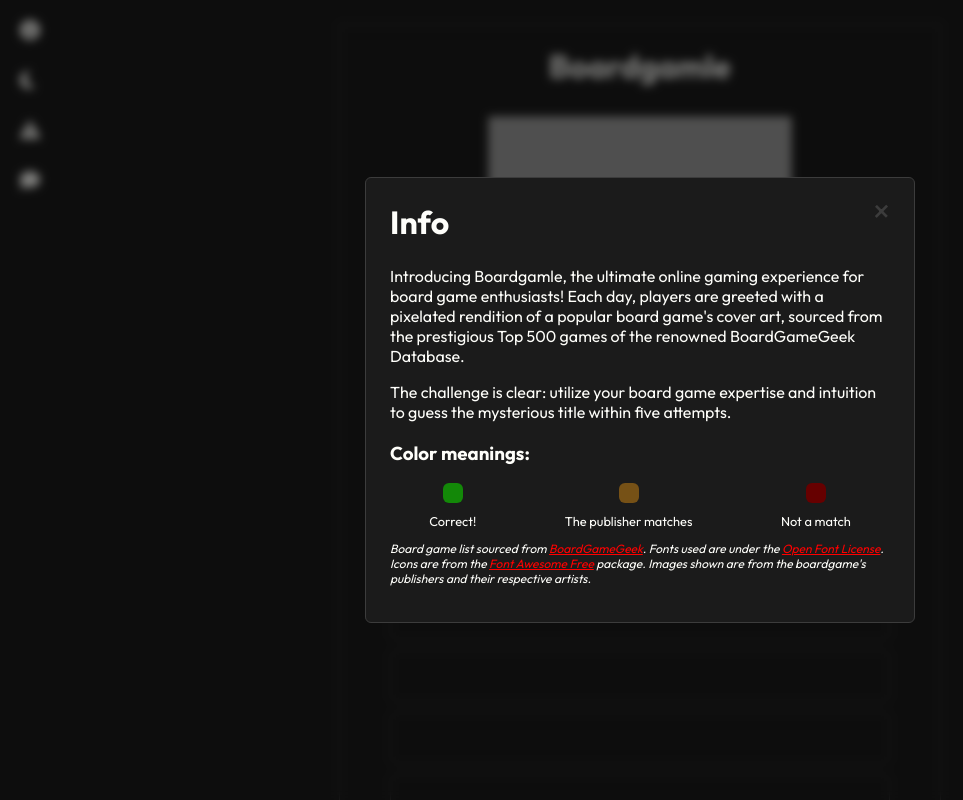
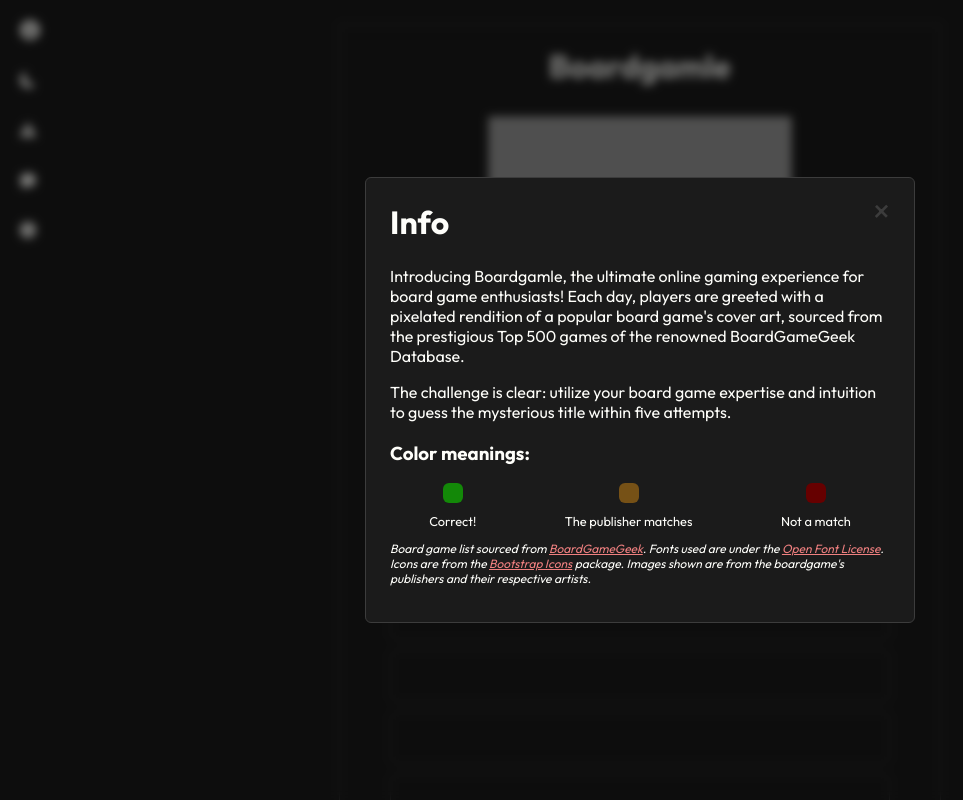
Before and after one commit to Gobli989/boardgamle, a React (Vite) app: page / in a window 1280 px wide. Both pictures are taken after a click on the button "Info". Shown: the top 800 px of the page, without its empty margins (0-963 px from the left). Built offline with nearby package versions, Linux system fonts and the light colour scheme.

Commit message:
Added changelog to toolbar and fixed saving

```diff
--- a/src/App.tsx
+++ b/src/App.tsx
@@ -11,7 +11,8 @@ import { Guesses } from "./components/game/guesses/Guesses";
 import { renderCanvas } from "./utils/CanvasManager";
 import BugReportOverlay from "./components/bug_report_overlay/BugReportOverlay";
 import FeedbackOverlay from "./components/feedback_overlay/FeedbackOverlay";
-import { getDayData, loadLocalData, saveLocalData, setDayData } from "./utils/DataManager";
+import { CURRENT_VERSION, getDayData, loadLocalData, saveLocalData, setDayData } from "./utils/DataManager";
+import ChangelogOverlay from "./components/changelogoverlay/ChangelogOverlay";
 
 export default function App() {
 
@@ -56,12 +57,18 @@ export default function App() {
       selectTodaysGame(games).then((game) => {
         const _localData = loadLocalData();
         const _guesses = getDayData(new Date(), _localData)?.guesses || [];
+        const _showChangelog = _localData.lastCheckedVersion < CURRENT_VERSION;
+        _localData.lastCheckedVersion = CURRENT_VERSION;
 
         setLocalGameData({
           ...localGameData,
           localData: _localData,
           games: games,
           correctGame: game,
+          overlayShown: {
+            ...localGameData.overlayShown,
+            changelog: _showChangelog,
+          },
           guesses: new Array(5).fill(null).map((_, i) => {
             if (_guesses.length > i) {
               return games.find(g => g.id === _guesses[i]) || null;
@@ -69,6 +76,8 @@ export default function App() {
             return null;
           }),
         });
+
+        saveLocalData(_localData);
       });
 
     });
@@ -96,6 +105,16 @@ export default function App() {
 
       {/* Found correct game effect */}
       <CorrectGameEffect play={shouldPlayCorrectGameEffect} setPlay={setShouldPlayCorrectGameEffect} />
+
+      <ChangelogOverlay shown={localGameData.overlayShown.changelog} setShown={() => {
+        setLocalGameData({
+          ...localGameData,
+          overlayShown: {
+            ...localGameData.overlayShown,
+            changelog: !localGameData.overlayShown.changelog
+          }
+        })
+      }} />
 
       {/* INFO overlay */}
       <InfoOverlay
--- a/src/components/Overlay.css
+++ b/src/components/Overlay.css
@@ -32,6 +32,10 @@
 
     width: min(500px, calc(100% - 48px));
     padding: 24px;
+
+    max-height: 80%;
+    overflow-y: auto;
+    scrollbar-width: thin;
 }
 
 .overlay-container h1 {
--- /dev/null
+++ b/src/components/changelogoverlay/ChangelogOverlay.tsx
@@ -0,0 +1,32 @@
+import { UPDATE_LIST } from "../../UpdateList";
+import Overlay from "../Overlay";
+
+export default function ChangelogOverlay(props: {
+    shown: boolean;
+    setShown: () => void;
+}) {
+    return (
+        <Overlay shown={props.shown}>
+            <div className="overlay-container">
+                <span className="overlay-container-x" onClick={props.setShown}>
+                    &times;
+                </span>
+                <h1>Changelog</h1>
+
+                {/* Changelog */}
+
+                {UPDATE_LIST.map((update, index) => {
+                    return <>
+                        <h3 key={'update-ul-title-' + index}>Update {update.version}</h3>
+                        <ul key={'update-ul-' + index}>
+                            {update.changes.map((changes, index) => {
+                                return <li key={'update-li-' + index}>{changes}</li>
+                            })}
+                        </ul>
+                    </>;
+                })}
+
+            </div>
+        </Overlay>
+    );
+}
--- a/src/components/infooverlay/InfoOverlay.tsx
+++ b/src/components/infooverlay/InfoOverlay.tsx
@@ -51,7 +51,7 @@ export default function InfoOverlay(props: {
         <p className="info-small">
           Board game list sourced from <a href="https://boardgamegeek.com/">BoardGameGeek</a>.
           Fonts used are under the <a href="https://openfontlicense.org">Open Font License</a>.
-          Icons are from the <a href="https://fontawesome.com/">Font Awesome Free</a> package.
+          Icons are from the <a href="https://getbootstrap.com/">Bootstrap Icons</a> package.
           Images shown are from the boardgame's publishers and their respective artists.
         </p>
 
--- a/src/components/toolbar/Toolbar.css
+++ b/src/components/toolbar/Toolbar.css
@@ -5,7 +5,12 @@
 
     display: flex;
     flex-direction: column;
+    flex-wrap: wrap;
     gap: 10px;
+}
+
+.outside > * {
+    flex: 1 0 45%;
 }
 
 .outside-btn {
@@ -69,7 +74,7 @@
         margin-right: 10px;
     }
 
-    .outside-btn:last-child {
+    /* .outside-btn:last-child {
         flex-direction: row-reverse;
-    }
+    } */
 }
--- a/src/components/toolbar/Toolbar.tsx
+++ b/src/components/toolbar/Toolbar.tsx
@@ -35,9 +35,8 @@ export function Toolbar(props: {
                     }
                 });
             }} style={{ display: 'none' }}>
-                <svg xmlns="http://www.w3.org/2000/svg" viewBox="0 0 448 512" className='outside-btn-icon'>
-                    {/* <!--! Font Awesome Pro 6.4.2 by @fontawesome - https://fontawesome.com License - https://fontawesome.com/license (Commercial License) Copyright 2023 Fonticons, Inc. --> */}
-                    <path style={{ fill: 'var(--text)' }} d="M96 32V64H48C21.5 64 0 85.5 0 112v48H448V112c0-26.5-21.5-48-48-48H352V32c0-17.7-14.3-32-32-32s-32 14.3-32 32V64H160V32c0-17.7-14.3-32-32-32S96 14.3 96 32zM448 192H0V464c0 26.5 21.5 48 48 48H400c26.5 0 48-21.5 48-48V192z" />
+                <svg xmlns="http://www.w3.org/2000/svg" width="16" height="16" fill="currentColor" className="bi bi-info-circle-fill outside-btn-icon" viewBox="0 0 16 16">
+                    <path d="M8 16A8 8 0 1 0 8 0a8 8 0 0 0 0 16m.93-9.412-1 4.705c-.07.34.029.533.304.533.194 0 .487-.07.686-.246l-.088.416c-.287.346-.92.598-1.465.598-.703 0-1.002-.422-.808-1.319l.738-3.468c.064-.293.006-.399-.287-.47l-.451-.081.082-.381 2.29-.287zM8 5.5a1 1 0 1 1 0-2 1 1 0 0 1 0 2" />
                 </svg>
                 <span className="outside-btn-label">Calendar</span>
             </button>
@@ -53,28 +52,12 @@ export function Toolbar(props: {
                 }}
             >
                 {props.localGameData.darkMode ? (
-                    <svg
-                        xmlns="http://www.w3.org/2000/svg"
-                        viewBox="0 0 512 512"
-                        className="outside-btn-icon"
-                    >
-                        {/*<!--! Font Awesome Pro 6.4.2 by @fontawesome - https://fontawesome.com License - https://fontawesome.com/license (Commercial License) Copyright 2023 Fonticons, Inc. -->*/}
-                        <path
-                            style={{ fill: "var(--text)" }}
-                            d="M361.5 1.2c5 2.1 8.6 6.6 9.6 11.9L391 121l107.9 19.8c5.3 1 9.8 4.6 11.9 9.6s1.5 10.7-1.6 15.2L446.9 256l62.3 90.3c3.1 4.5 3.7 10.2 1.6 15.2s-6.6 8.6-11.9 9.6L391 391 371.1 498.9c-1 5.3-4.6 9.8-9.6 11.9s-10.7 1.5-15.2-1.6L256 446.9l-90.3 62.3c-4.5 3.1-10.2 3.7-15.2 1.6s-8.6-6.6-9.6-11.9L121 391 13.1 371.1c-5.3-1-9.8-4.6-11.9-9.6s-1.5-10.7 1.6-15.2L65.1 256 2.8 165.7c-3.1-4.5-3.7-10.2-1.6-15.2s6.6-8.6 11.9-9.6L121 121 140.9 13.1c1-5.3 4.6-9.8 9.6-11.9s10.7-1.5 15.2 1.6L256 65.1 346.3 2.8c4.5-3.1 10.2-3.7 15.2-1.6zM160 256a96 96 0 1 1 192 0 96 96 0 1 1 -192 0zm224 0a128 128 0 1 0 -256 0 128 128 0 1 0 256 0z"
-                        />
+                    <svg xmlns="http://www.w3.org/2000/svg" width="16" height="16" fill="currentColor" className="bi bi-sun-fill outside-btn-icon" viewBox="0 0 16 16">
+                        <path d="M8 12a4 4 0 1 0 0-8 4 4 0 0 0 0 8M8 0a.5.5 0 0 1 .5.5v2a.5.5 0 0 1-1 0v-2A.5.5 0 0 1 8 0m0 13a.5.5 0 0 1 .5.5v2a.5.5 0 0 1-1 0v-2A.5.5 0 0 1 8 13m8-5a.5.5 0 0 1-.5.5h-2a.5.5 0 0 1 0-1h2a.5.5 0 0 1 .5.5M3 8a.5.5 0 0 1-.5.5h-2a.5.5 0 0 1 0-1h2A.5.5 0 0 1 3 8m10.657-5.657a.5.5 0 0 1 0 .707l-1.414 1.415a.5.5 0 1 1-.707-.708l1.414-1.414a.5.5 0 0 1 .707 0m-9.193 9.193a.5.5 0 0 1 0 .707L3.05 13.657a.5.5 0 0 1-.707-.707l1.414-1.414a.5.5 0 0 1 .707 0m9.193 2.121a.5.5 0 0 1-.707 0l-1.414-1.414a.5.5 0 0 1 .707-.707l1.414 1.414a.5.5 0 0 1 0 .707M4.464 4.465a.5.5 0 0 1-.707 0L2.343 3.05a.5.5 0 1 1 .707-.707l1.414 1.414a.5.5 0 0 1 0 .708" />
                     </svg>
                 ) : (
-                    <svg
-                        xmlns="http://www.w3.org/2000/svg"
-                        viewBox="0 0 512 512"
-                        className="outside-btn-icon"
-                    >
-                        {/*<!--! Font Awesome Pro 6.4.2 by @fontawesome - https://fontawesome.com License - https://fontawesome.com/license (Commercial License) Copyright 2023 Fonticons, Inc. -->*/}
-                        <path
-                            style={{ fill: "var(--text)" }}
-                            d="M223.5 32C100 32 0 132.3 0 256S100 480 223.5 480c60.6 0 115.5-24.2 155.8-63.4c5-4.9 6.3-12.5 3.1-18.7s-10.1-9.7-17-8.5c-9.8 1.7-19.8 2.6-30.1 2.6c-96.9 0-175.5-78.8-175.5-176c0-65.8 36-123.1 89.3-153.3c6.1-3.5 9.2-10.5 7.7-17.3s-7.3-11.9-14.3-12.5c-6.3-.5-12.6-.8-19-.8z"
-                        />
+                    <svg xmlns="http://www.w3.org/2000/svg" width="16" height="16" fill="currentColor" className="bi bi-moon-fill outside-btn-icon" viewBox="0 0 16 16">
+                        <path d="M6 .278a.77.77 0 0 1 .08.858 7.2 7.2 0 0 0-.878 3.46c0 4.021 3.278 7.277 7.318 7.277q.792-.001 1.533-.16a.79.79 0 0 1 .81.316.73.73 0 0 1-.031.893A8.35 8.35 0 0 1 8.344 16C3.734 16 0 12.286 0 7.71 0 4.266 2.114 1.312 5.124.06A.75.75 0 0 1 6 .278" />
                     </svg>
                 )}
                 <span className="outside-btn-label">Toggle Dark Mode</span>
@@ -92,15 +75,8 @@ export function Toolbar(props: {
                         }
                     });
                 }}>
-                <svg
-                    xmlns="http://www.w3.org/2000/svg"
-                    viewBox="0 0 512 512"
-                    className="outside-btn-icon"
-                >
-                    {/*<!--!Font Awesome Free 6.5.1 by @fontawesome - https://fontawesome.com License - https://fontawesome.com/license/free Copyright 2024 Fonticons, Inc.-->*/}
-                    <path
-                        style={{ fill: "var(--text)" }}
-                        d="M256 32c14.2 0 27.3 7.5 34.5 19.8l216 368c7.3 12.4 7.3 27.7 .2 40.1S486.3 480 472 480H40c-14.3 0-27.6-7.7-34.7-20.1s-7-27.8 .2-40.1l216-368C228.7 39.5 241.8 32 256 32zm0 128c-13.3 0-24 10.7-24 24V296c0 13.3 10.7 24 24 24s24-10.7 24-24V184c0-13.3-10.7-24-24-24zm32 224a32 32 0 1 0 -64 0 32 32 0 1 0 64 0z" />
+                <svg xmlns="http://www.w3.org/2000/svg" width="16" height="16" fill="currentColor" className="bi bi-exclamation-triangle-fill outside-btn-icon" viewBox="0 0 16 16">
+                    <path d="M8.982 1.566a1.13 1.13 0 0 0-1.96 0L.165 13.233c-.457.778.091 1.767.98 1.767h13.713c.889 0 1.438-.99.98-1.767zM8 5c.535 0 .954.462.9.995l-.35 3.507a.552.552 0 0 1-1.1 0L7.1 5.995A.905.905 0 0 1 8 5m.002 6a1 1 0 1 1 0 2 1 1 0 0 1 0-2" />
                 </svg>
 
                 <span className="outside-btn-label">Report a bug!</span>
@@ -118,20 +94,32 @@ export function Toolbar(props: {
                         }
                     });
                 }}>
-                <svg
-                    xmlns="http://www.w3.org/2000/svg"
-                    viewBox="0 0 512 512"
-                    className="outside-btn-icon"
-                >
-                    {/*<!--!Font Awesome Free 6.5.1 by @fontawesome - https://fontawesome.com License - https://fontawesome.com/license/free Copyright 2024 Fonticons, Inc.-->*/}
-                    <path
-                        style={{ fill: "var(--text)" }}
-                        d="M512 240c0 114.9-114.6 208-256 208c-37.1 0-72.3-6.4-104.1-17.9c-11.9 8.7-31.3 20.6-54.3 30.6C73.6 471.1 44.7 480 16 480c-6.5 0-12.3-3.9-14.8-9.9c-2.5-6-1.1-12.8 3.4-17.4l0 0 0 0 0 0 0 0 .3-.3c.3-.3 .7-.7 1.3-1.4c1.1-1.2 2.8-3.1 4.9-5.7c4.1-5 9.6-12.4 15.2-21.6c10-16.6 19.5-38.4 21.4-62.9C17.7 326.8 0 285.1 0 240C0 125.1 114.6 32 256 32s256 93.1 256 208z" />
+                <svg xmlns="http://www.w3.org/2000/svg" width="16" height="16" fill="currentColor" className="bi bi-chat-fill outside-btn-icon" viewBox="0 0 16 16">
+                    <path d="M8 15c4.418 0 8-3.134 8-7s-3.582-7-8-7-8 3.134-8 7c0 1.76.743 3.37 1.97 4.6-.097 1.016-.417 2.13-.771 2.966-.079.186.074.394.273.362 2.256-.37 3.597-.938 4.18-1.234A9 9 0 0 0 8 15" />
                 </svg>
 
                 <span className="outside-btn-label">Give Feedback!</span>
             </button>
 
+            {/* Changelog button */}
+
+            <button className="outside-btn"
+                onClick={() => {
+                    props.setLocalGameData({
+                        ...props.localGameData,
+                        overlayShown: {
+                            ...props.localGameData.overlayShown,
+                            changelog: !props.localGameData.overlayShown.changelog
+                        }
+                    });
+                }}>
+                <svg xmlns="http://www.w3.org/2000/svg" width="16" height="16" fill="currentColor" className="bi bi-clock-fill outside-btn-icon" viewBox="0 0 16 16">
+                    <path d="M16 8A8 8 0 1 1 0 8a8 8 0 0 1 16 0M8 3.5a.5.5 0 0 0-1 0V9a.5.5 0 0 0 .252.434l3.5 2a.5.5 0 0 0 .496-.868L8 8.71z" />
+                </svg>
+
+                <span className="outside-btn-label">Changelog</span>
+            </button>
+
         </div>
     </>;
 }
--- a/src/main.css
+++ b/src/main.css
@@ -47,8 +47,8 @@ body.dark {
   --yellow: var(--d-yellow);
 }
 
-body.dark a[href] {
-  color: red;
+a[href] {
+  color: var(--l-red);
 }
 
 #root {
```
Also changed, not shown: src/UpdateList.ts (added, +8 -0 lines), src/utils/DataManager.ts (+6 -2 lines).
